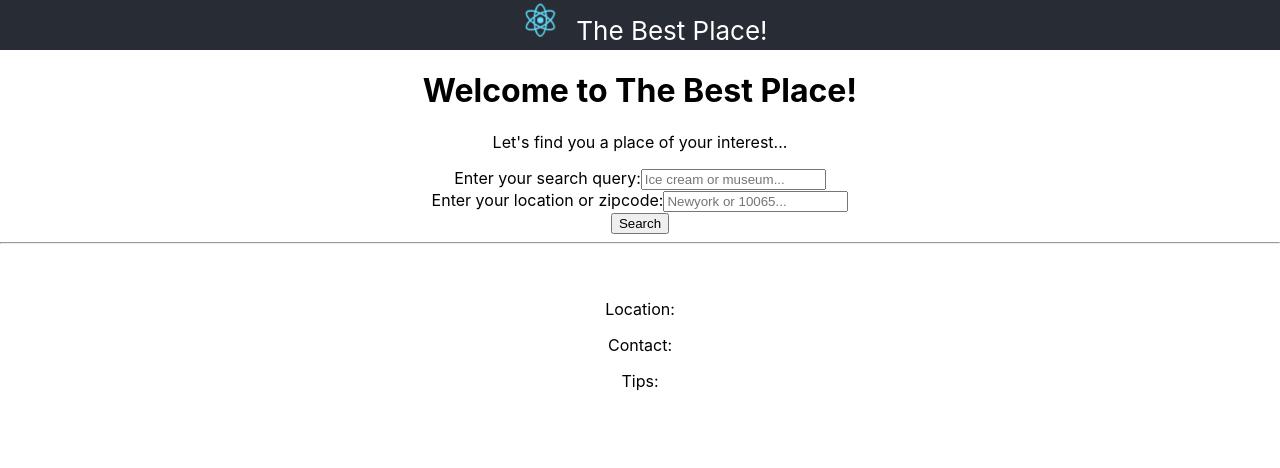
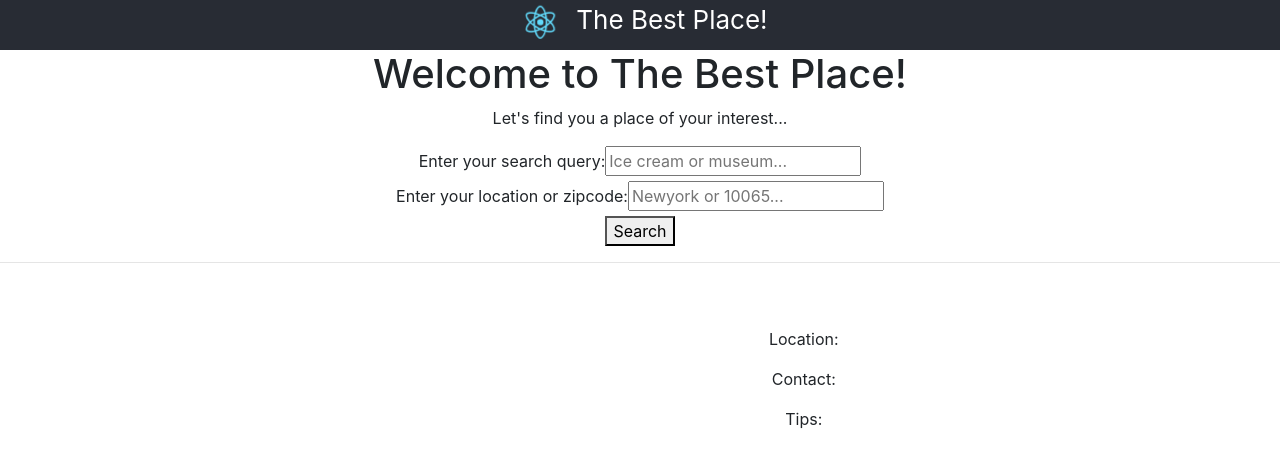
Before and after one commit to nhinhdao/my-day-planner-project, a React (Create React App) app: page / in a window 1280 px wide. Shown: the top 468 px of the page. Built offline with nearby package versions, Linux system fonts and the light colour scheme.

Commit message:
"Initial Commits"

```diff
--- a/src/App.css
+++ b/src/App.css
@@ -31,3 +31,7 @@
     transform: rotate(360deg);
   }
 }
+
+.RenderSearchData {
+  border: 1px solid black
+}
--- a/src/components/RenderSearchData.js
+++ b/src/components/RenderSearchData.js
@@ -9,9 +9,9 @@ class RenderSearchData extends Component {
   render() {
     const { place } = this.props;
     return (
-      <div onClick={() => this.handleClick(place.id)}>
-        <p>{place.category}</p>
-        <h5>{place.name}</h5>
+      <div onClick={() => this.handleClick(place.id)} className='RenderSearchData'>
+        <small>{place.category}</small>
+        <h6>{place.name}</h6>
       </div>
     )
   }
--- a/src/components/RenderSinglePlace.js
+++ b/src/components/RenderSinglePlace.js
@@ -8,6 +8,7 @@ class RenderSinglePlace extends Component {
         <h3>{myPlace.name}</h3>
         <img src={myPlace.photo} alt={myPlace.name} />
         <p>{myPlace.rating}</p>
+        <p>{myPlace.description}</p>
         <p>Location: {myPlace.location}</p>
         <p>Contact: {myPlace.contact}</p>
         <p>Tips: {myPlace.tips}</p>
--- a/src/components/WelcomePage.js
+++ b/src/components/WelcomePage.js
@@ -9,12 +9,23 @@ import { connect } from 'react-redux';
 class WelcomePage extends Component {
   render() {
     return (
-      <div>
+      <React.Fragment>
+        <h1>Welcome to The Best Place!</h1>
+        <p>Let's find you a place of your interest...</p>
         <SearchForm handleSearch={this.props.mySearchQuery} />
-        {this.props.mySearchData.map(data => <RenderSearchData key={data.id} handleSearch={this.props.singleSearchQuery} place={data}/> )}
         <hr />
-        <RenderSinglePlace myPlace={this.props.myPlace} />
-      </div>
+        <div className="row">
+          <div className='col-1' />
+          <div className="col-3">
+            {this.props.mySearchData.map(data => <RenderSearchData key={data.id} handleSearch={this.props.singleSearchQuery} place={data} />)}
+          </div>
+          <div className="col-7">
+            <RenderSinglePlace myPlace={this.props.myPlace} />
+          </div>
+          <div className='col-1' />
+        </div>
+
+      </React.Fragment>
     )
   }
 }
--- a/src/containers/SearchForm.js
+++ b/src/containers/SearchForm.js
@@ -28,8 +28,6 @@ class SearchForm extends Component {
   render() {
     return (
       <div>
-        <h1>Welcome to The Best Place!</h1>
-        <p>Let's find you a place of your interest...</p>
         <form onSubmit={this.handleSubmmit}>
           <label>Enter your search query:</label>
           <input type='text' onChange={this.handleChange} name='searchQuery' value={this.state.searchQuery} placeholder='Ice cream or museum...'></input><br />
--- a/src/index.js
+++ b/src/index.js
@@ -7,6 +7,7 @@ import rootReducer from './reducers/index';
 import { Provider } from 'react-redux';
 import { createStore, applyMiddleware } from 'redux';
 import * as serviceWorker from './serviceWorker';
+import 'bootstrap/dist/css/bootstrap.css';
 require('dotenv').config();
 
 const store = createStore(rootReducer, applyMiddleware(thunk));
--- a/src/reducers/singleSearchReducer.js
+++ b/src/reducers/singleSearchReducer.js
@@ -8,9 +8,10 @@ export default function singleSearchReducer(state={searchPlace: [], loading: fal
         id: data.id,
         name: data.name,
         contact: data.contact.formattedPhone,
-        location: data.location.formattedAddress,
+        location: data.location.formattedAddress.join(", "),
         rating: data.rating,
-        photo: `https://fastly.4sqi.net/img/general/width200${data.photos.groups[1].items[0].suffix}`,
+        description: data.description,
+        photo: `https://fastly.4sqi.net/img/general/width600${data.photos.groups[1].items[0].suffix}`,
         tips: data.tips.groups[0].items[0].text
       }
       return { ...state, searchPlace: searchItem, loading: false };
```
